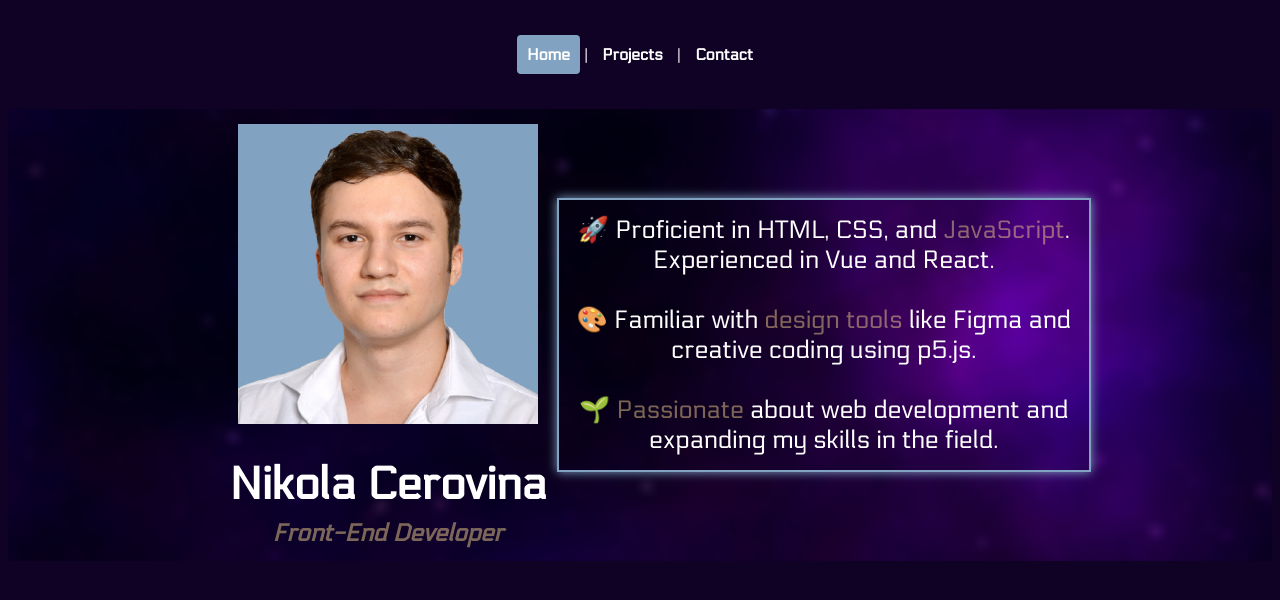
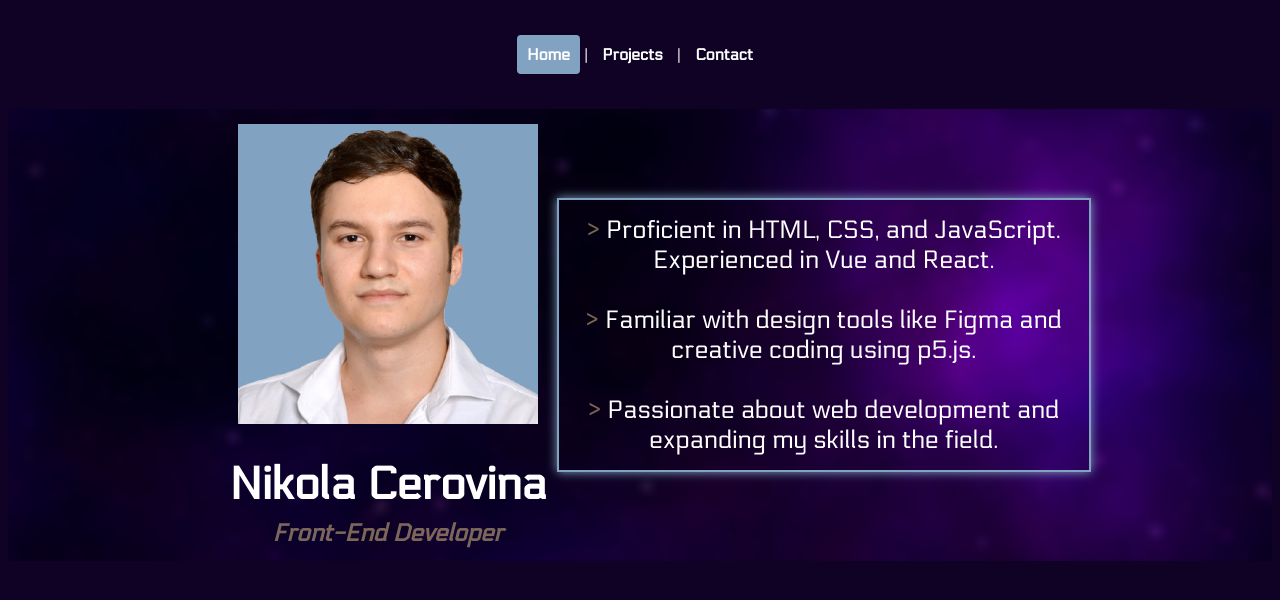
Before and after one commit to cerovina/Website-Vue-Router, a Vue app: page / in a window 1280 px wide. Shown: the top 600 px of the page. Built offline with nearby package versions, Linux system fonts and the light colour scheme.

Commit message:
Minor style changes

```diff
--- a/src/views/HomeView.vue
+++ b/src/views/HomeView.vue
@@ -9,13 +9,13 @@
     </div>
     <div class="aboutMe">
       <p>
-        🚀 Proficient in HTML, CSS, and <span class="yellow">JavaScript</span>. Experienced in Vue and React.
+        <span class="yellow">></span> Proficient in HTML, CSS, and JavaScript. Experienced in Vue and React.
         <br>
         <br>
-        🎨 Familiar with <span class="yellow">design tools</span> like Figma and creative coding using p5.js.
+        <span class="yellow">></span> Familiar with design tools like Figma and creative coding using p5.js.
         <br>
         <br>
-        🌱 <span class="yellow">Passionate</span> about web development and expanding my skills in the field.
+        <span class="yellow">></span> Passionate about web development and expanding my skills in the field.
       </p>
     </div>
   </div>
```
